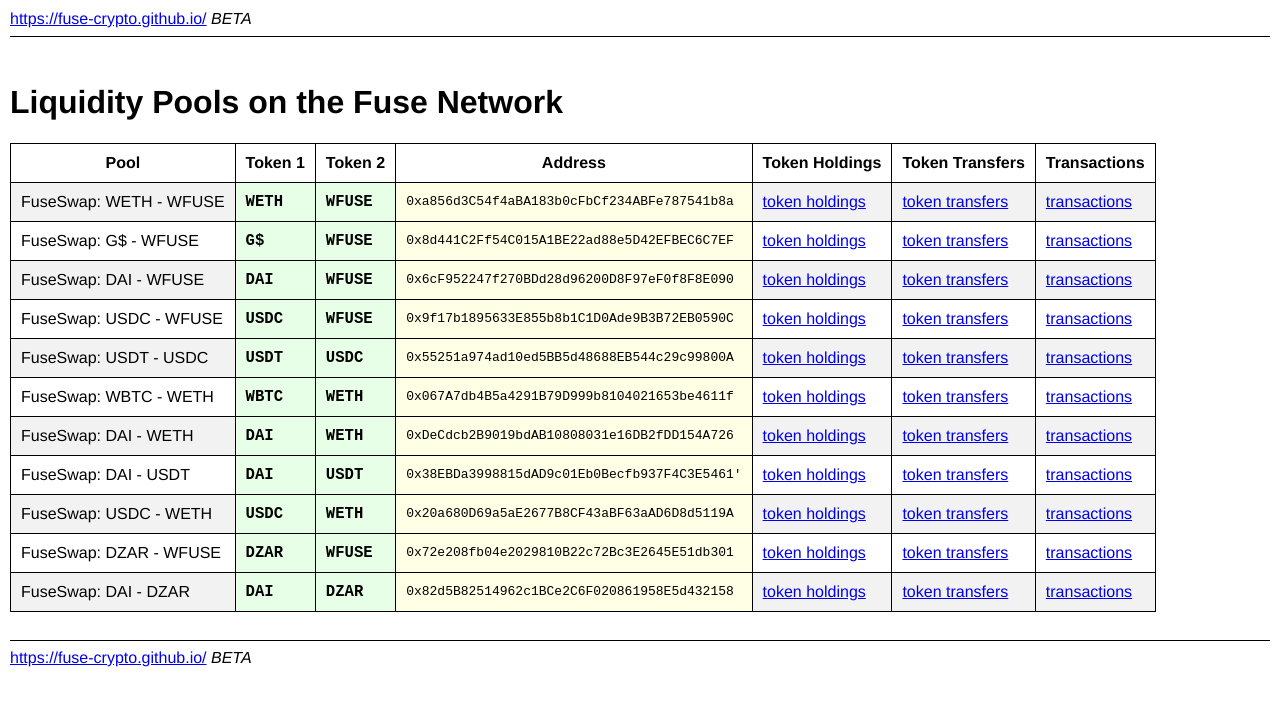
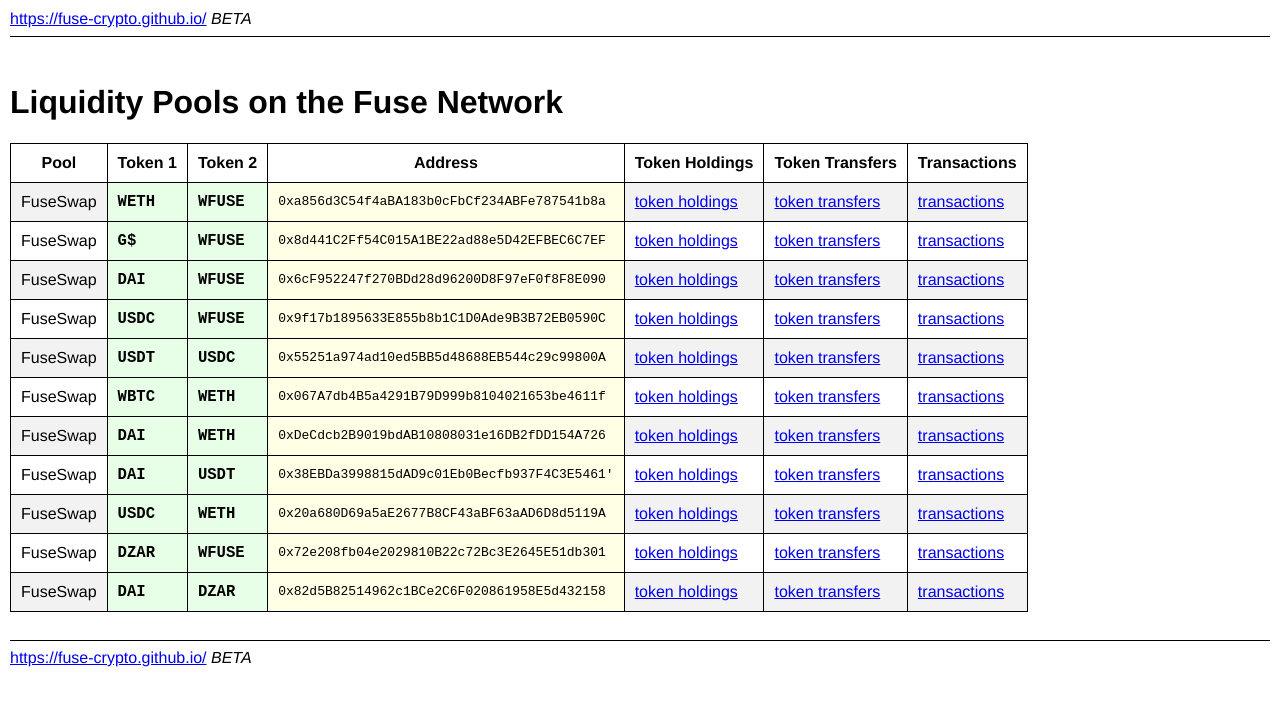
Before and after one commit to Fuse-Crypto/fuse-crypto.github.io, a Jekyll site: the page built from liquidity-pools/index.md, in a window 1280 px wide. Shown: the top 706 px of the page. Built offline with Jekyll 4.4.1, drawn with Linux system fonts in a browser that asks for light colours.

Commit message:
Update fuse-liquidity-pools.yml

```diff
--- a/_data/fuse-liquidity-pools.yml
+++ b/_data/fuse-liquidity-pools.yml
@@ -1,54 +1,54 @@
-- name: 'FuseSwap: WETH - WFUSE'
+- name: 'FuseSwap'
   token1: 'WETH'
   token2: 'WFUSE'
   address: '0xa856d3C54f4aBA183b0cFbCf234ABFe787541b8a'
 
-- name: 'FuseSwap: G$ - WFUSE'
+- name: 'FuseSwap'
   token1: 'G$'
   token2: 'WFUSE'
   address: '0x8d441C2Ff54C015A1BE22ad88e5D42EFBEC6C7EF'
 
-- name: 'FuseSwap: DAI - WFUSE'
+- name: 'FuseSwap'
   token1: 'DAI'
   token2: 'WFUSE'
   address: '0x6cF952247f270BDd28d96200D8F97eF0f8F8E090'
 
-- name: 'FuseSwap: USDC - WFUSE'
+- name: 'FuseSwap'
   token1: 'USDC'
   token2: 'WFUSE'
   address: '0x9f17b1895633E855b8b1C1D0Ade9B3B72EB0590C'
 
-- name: 'FuseSwap: USDT - USDC'
+- name: 'FuseSwap'
   token1: 'USDT'
   token2: 'USDC'
   address: '0x55251a974ad10ed5BB5d48688EB544c29c99800A'
 
-- name: 'FuseSwap: WBTC - WETH'
+- name: 'FuseSwap'
   token1: 'WBTC'
   token2: 'WETH'
   address: '0x067A7db4B5a4291B79D999b8104021653be4611f'
 
-- name: 'FuseSwap: DAI - WETH'
+- name: 'FuseSwap'
   token1: 'DAI'
   token2: 'WETH'
   address: '0xDeCdcb2B9019bdAB10808031e16DB2fDD154A726'
 
-- name: 'FuseSwap: DAI - USDT'
+- name: 'FuseSwap'
   token1: 'DAI'
   token2: 'USDT'
   address: 0x38EBDa3998815dAD9c01Eb0Becfb937F4C3E5461'
 
-- name: 'FuseSwap: USDC - WETH'
+- name: 'FuseSwap'
   token1: 'USDC'
   token2: 'WETH'
   address: '0x20a680D69a5aE2677B8CF43aBF63aAD6D8d5119A'
 
-- name: 'FuseSwap: DZAR - WFUSE'
+- name: 'FuseSwap'
   token1: 'DZAR'
   token2: 'WFUSE'
   address: '0x72e208fb04e2029810B22c72Bc3E2645E51db301'
 
-- name: 'FuseSwap: DAI - DZAR'
+- name: 'FuseSwap'
   token1: 'DAI'
   token2: 'DZAR'
   address: '0x82d5B82514962c1BCe2C6F020861958E5d432158'
```
